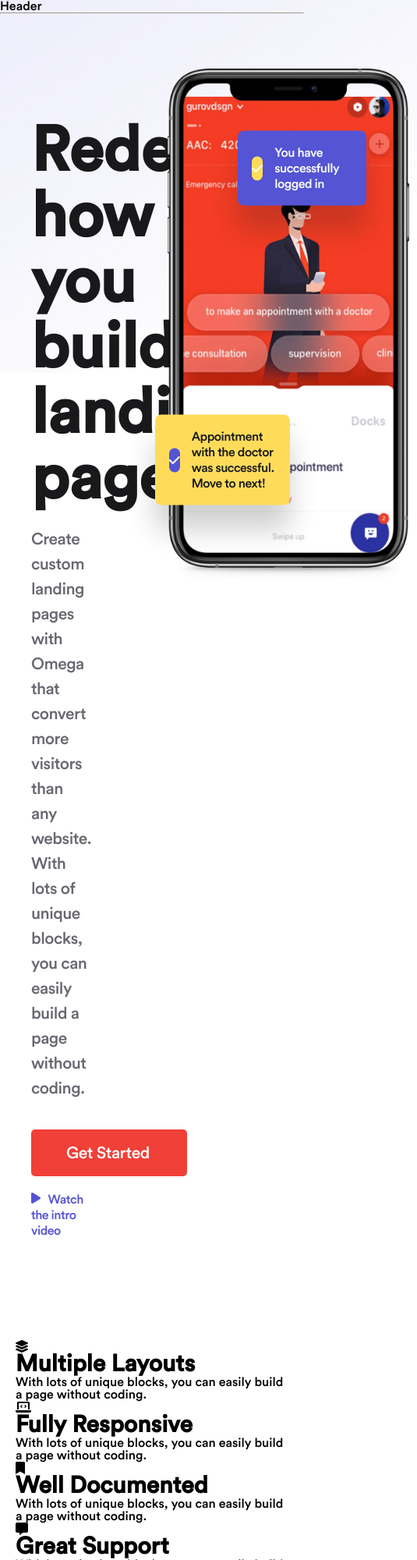
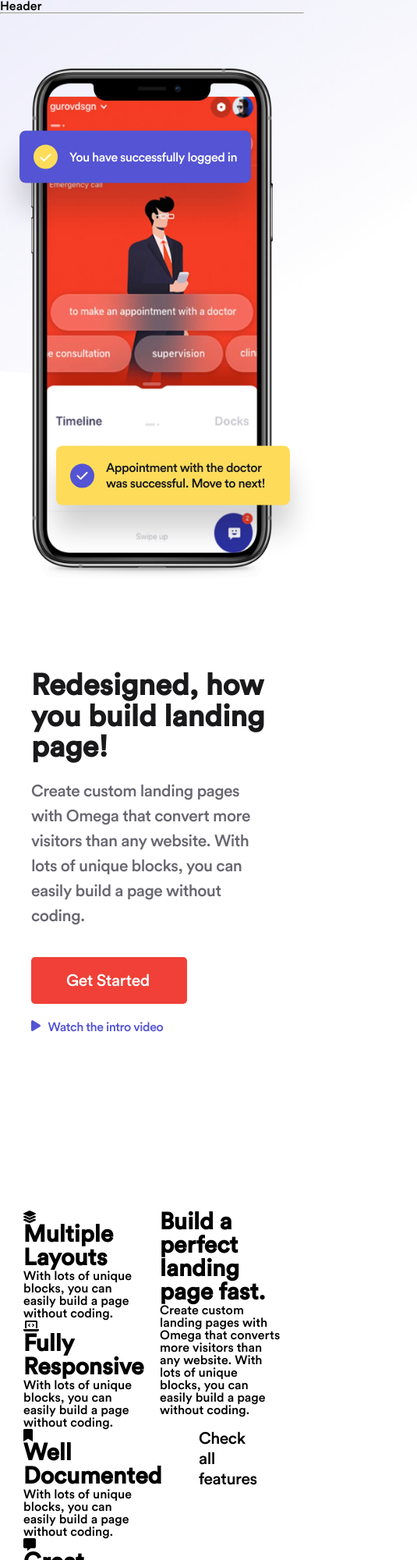
Before and after one commit to student-to-dev/Omex-landing-page, a website: page index.html in a window 390 px wide. Shown: the top 2000 px of the page at 78% size, 535 px wide, since content can reach past the window. Drawn offline with Linux system fonts and the light colour scheme.

Commit message:
Landing classes

```diff
--- a/css/components/landing.scss
+++ b/css/components/landing.scss
@@ -2,16 +2,42 @@
 @import '../base/utils.scss';
 @import '../base/anim/keyframes.css';
 
+.container {
+  .landing {
+    display: inline-block;
+
+    @media (max-width: $mediumPlus) {
+      display: grid;
+      grid-template-columns: 1fr;
+      grid-template-rows: repeat(2, 1fr);
+      align-items: center;
+
+      .landing__left_content {
+        margin: auto;
+      }
+
+      .landing__right_popup.popup-1 {
+        left: 0;
+      }
+    }
+  }
+}
 
 .landing__left {
+  order: 1;
+
+  @media (max-width: $mediumPlus) {
+    order: 2;
+  }
+
   .landing__left_content {
     margin-top: 64px;
-    margin-right: 60px;
+    // margin-right: 60px;
     padding: 10px;
 
     h1 {
       color: $Cblack;
-      @include font(80px, 600, 1.05em);
+      @include font(clamp(38px, 6vw, 80px), 600, 1.05em);
       margin-bottom: 20px;
     }
 
@@ -35,6 +61,11 @@
 
 .landing__right {
   position: relative;
+  order: 2;
+
+  @media (max-width: $mediumPlus) {
+    order: 1;
+  }
 
   .landing__right_popup {
     @include flex();
--- a/index.html
+++ b/index.html
@@ -18,8 +18,8 @@
     <!-- Landing -->
     <section>
       <div class="container">
-        <div class="row">
-          <div class="col-6 landing__left">
+        <div class="row landing">
+          <div class="col-12 m-l-0 col-xs-10 m-l-xs-1 m-l-sm-1 col-md-6 m-l-md-0 landing__left">
             <div class="landing__left_content">
               <h1>Redesigned, how you build landing page!</h1>
               <p>Create custom landing pages with Omega that convert more visitors than any website. With lots of unique
@@ -31,7 +31,7 @@
               <a href="#"><i class="fa-solid fa-play"></i>Watch the intro video</a>
             </div>
           </div>
-          <div class="col-6 landing__right">
+          <div class="col-12 m-l-0 col-xs-10 m-l-xs-1 m-l-sm-1 col-md-6 m-l-md-0 landing__right">
             <div class="landing__right_popup popup-1">
               <div class="checkMark"><i class="fa-solid fa-check"></i></div>
               <h4>You have successfully logged in</h4>
@@ -52,8 +52,9 @@
     <!-- Features -->
     <section class="features">
       <div class="container">
-        <div class="left-side">
-          <div class="row">
+        <div class="row">
+
+          <div class="col-6 left-side">
             <div class="block">
               <div class="icon icon-1">
                 <i class="fa-sharp fa-solid fa-layer-group icon-1i"></i>
@@ -91,12 +92,14 @@
               </div>
             </div>
           </div>
-        </div>
-        <div class="right-side">
-          <h2 class="title">Build a perfect landing page fast.</h2>
-          <p>Create custom landing pages with Omega that converts more visitors than any website. With lots of unique
-            blocks, you can easily build a page without coding.</p>
-          <div class="btn">Check all features</div>
+
+          <div class="col-6 right-side">
+            <h2 class="title">Build a perfect landing page fast.</h2>
+            <p>Create custom landing pages with Omega that converts more visitors than any website. With lots of unique
+              blocks, you can easily build a page without coding.</p>
+            <div class="btn">Check all features</div>
+          </div>
+
         </div>
       </div>
     </section>
@@ -112,7 +115,8 @@
         <div class="row">
           <div class="col-10 m-l-1 col-sm-6 m-l-sm-3 get-started-content slide-up">
             <h2 class="title">Get started</h2>
-            <p>Create custom landing pages with Omega that converts more visitors than any website. With lots of unique blocks, you can easily build a page without coding.</p>
+            <p>Create custom landing pages with Omega that converts more visitors than any website. With lots of unique
+              blocks, you can easily build a page without coding.</p>
             <form>
               <input id=" username" type="text" placeholder="Your name" required autocomplete="username">
               <input id="email" type="email" placeholder="Email address" required autocomplete="email">
```
Also changed, not shown: css/components/landing.css.
